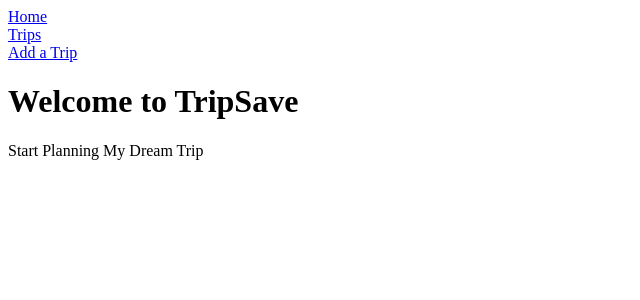
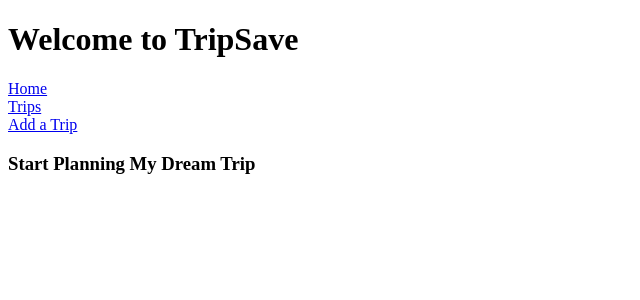
Before and after one commit to timtran007/phase-02-project-tripsave, a React (Create React App) app: page / in a window 1280 px wide. Shown: the top 300 px of the page, without its empty margins (0-640 px from the left). Built offline with nearby package versions, Linux system fonts and the light colour scheme.

Commit message:
useState as db.destination to use setData as prop to send down to AddFundsButton

```diff
--- a/src/App.js
+++ b/src/App.js
@@ -6,14 +6,14 @@ import Form from "./Form";
 function App() {
   return (
     <div>
+      <h1> Welcome to TripSave</h1>
       <div>
         <Nav />
       </div>
       <Switch>
         <Route exact path="/">
           <header>
-            <h1> Welcome to TripSave</h1>
-            <p>Start Planning My Dream Trip</p>
+            <h3>Start Planning My Dream Trip</h3>
           </header>
         </Route>
         <Route path="/destination">
```
